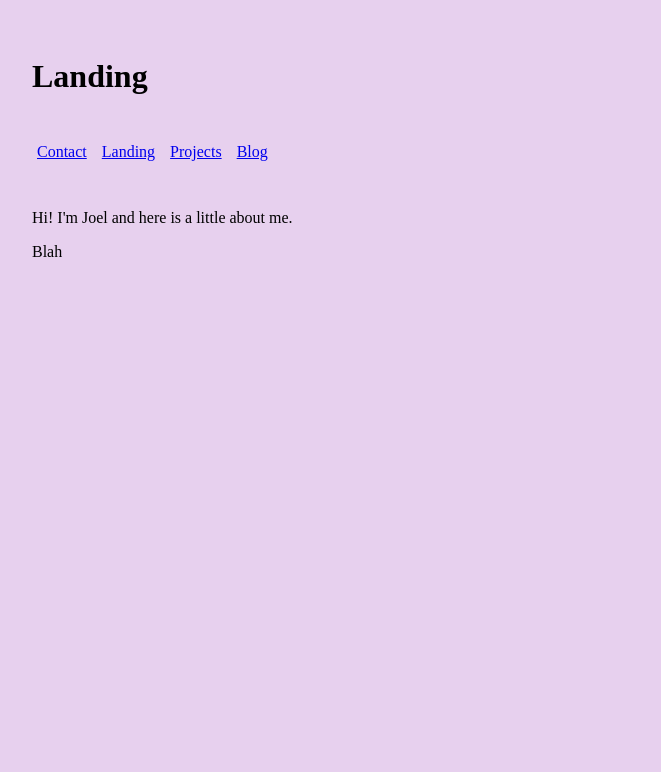
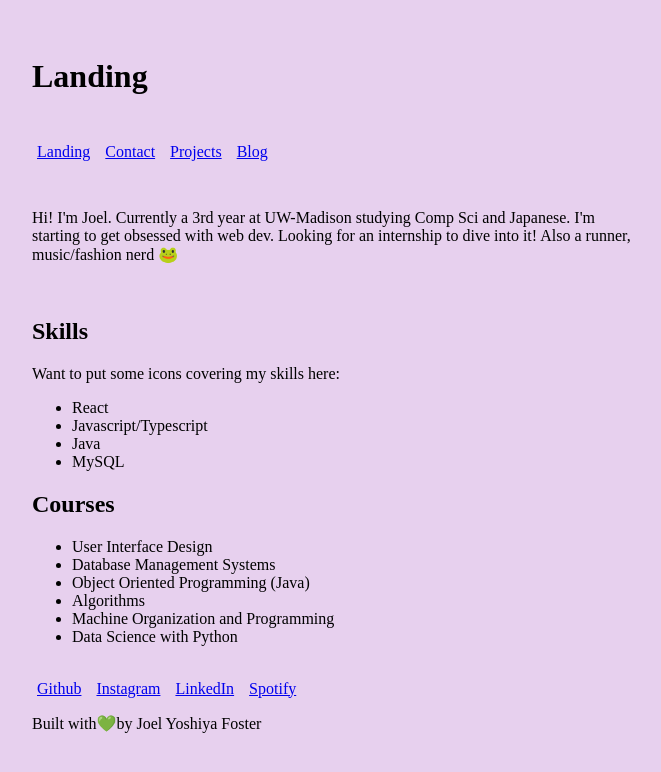
Before and after one commit to joelyoshiya/joelyoshiya.github.io, a Gatsby site in the folder docs/gatsby_site/: page /landing in a window 1280 px wide. Shown: the whole page, without its empty margins (308-969 px from the left). Built offline with nearby package versions, Linux system fonts and the light colour scheme; Gatsby itself is replaced by a stand-in of ours.

```diff
--- a/docs/gatsby_site/src/components/footer.js
+++ b/docs/gatsby_site/src/components/footer.js
@@ -1,9 +1,30 @@
 import React from "react"
+import styles from "./footer.module.css"
 
-export default function Footer(props){
-    //want to have a bunch of iconned links (githhub, twitter, insta, etc.)
-    //nothing too complicated here
-    return(
-        <div>Blah</div>
-        )
+export default function Footer(props) {
+  //want to have a bunch of iconned links (githhub, twitter, insta, etc.)
+  //nothing too complicated here
+  return (
+    <div>
+      <a href="blah.com" className={styles.a}>
+        Github
+      </a>
+      <a href="blah.com" className={styles.a}>
+        Instagram
+      </a>
+      <a href="blah.com" className={styles.a}>
+        LinkedIn
+      </a>
+      <a href="blah.com" className={styles.a}>
+        Spotify
+      </a>
+      <p>
+        Built with
+        <span role="img" aria-labelledby="jsx-ally/accessible-emoji">
+          💚
+        </span>
+        by Joel Yoshiya Foster
+      </p>
+    </div>
+  )
 }
--- /dev/null
+++ b/docs/gatsby_site/src/components/footer.module.css
@@ -0,0 +1,9 @@
+html{
+    margin: 5px;
+    padding: 5px;
+}
+
+.a{
+    margin-right: 5px;
+    padding: 5px;
+}
--- a/docs/gatsby_site/src/components/navbar.js
+++ b/docs/gatsby_site/src/components/navbar.js
@@ -6,8 +6,8 @@
 export default function Navbar() {
   return (
     <Container>
+      <Link className = {styles.link} to="/">Landing</Link>
       <Link className = {styles.link} to="/contact/">Contact</Link>
-      <Link className = {styles.link} to="/">Landing</Link>
       <Link className = {styles.link} to="/projects">Projects</Link>
       <Link className = {styles.link} to="/blog">Blog</Link>
     </Container>
--- a/docs/gatsby_site/src/pages/landing.js
+++ b/docs/gatsby_site/src/pages/landing.js
@@ -5,15 +5,40 @@
 import Container from "../components/container"
 import Navbar from "../components/navbar"
 
-
-
 export default function Landing() {
   return (
     <Container>
       <Header headerText="Landing"></Header>
       <Navbar />
-            <p>Hi! I'm Joel and here is a little about me.</p>
-            <Footer></Footer>
+      <p>
+        Hi! I'm Joel. Currently a 3rd year at UW-Madison studying Comp Sci and
+        Japanese. I'm starting to get obsessed with web dev. Looking for an
+        internship to dive into it! Also a runner, music/fashion nerd{" "}
+        <span role="img" aria-labelledby="jsx-ally/accessible-emoji">
+          🐸
+        </span>
+      </p>
+      <br></br>
+      <h2>Skills</h2>
+      <p>Want to put some icons covering my skills here:</p>
+      <ul>
+        <li>React</li>
+        <li>Javascript/Typescript</li>
+        <li>Java</li>
+        <li>MySQL</li>
+      </ul>
+      <h2>Courses</h2>
+      <ul>
+        <li>User Interface Design</li>
+        <li>Database Management Systems</li>
+        <li>Object Oriented Programming (Java)</li>
+        <li>Algorithms</li>
+        <li>Machine Organization and Programming</li>
+        <li>Data Science with Python</li>
+      </ul>
+      <br></br>
+
+      <Footer />
     </Container>
   )
 }
--- a/docs/gatsby_site/src/pages/projects.js
+++ b/docs/gatsby_site/src/pages/projects.js
@@ -4,6 +4,7 @@
 import Container from "../components/container"
 import Navbar from "../components/navbar"
 import Footer from "../components/footer"
+import Project from "../components/project"
 
 
 
@@ -13,6 +14,9 @@
             <Header headerText="My Projects"></Header>
             <Navbar />
             <p>Here are some projects I've done</p>
+            <Project projTitle="Spotivibez"></Project>
+            <Project projTitle="Dialogflow Agent"></Project>
+            <Project projTitle="Movie Database Client"></Project>
             <Footer />
         </Container>
         )
```
Also changed, not shown: docs/gatsby_site/src/components/project.js (added, +13 -0 lines). Lines whose indentation alone changed are shown as unchanged.
